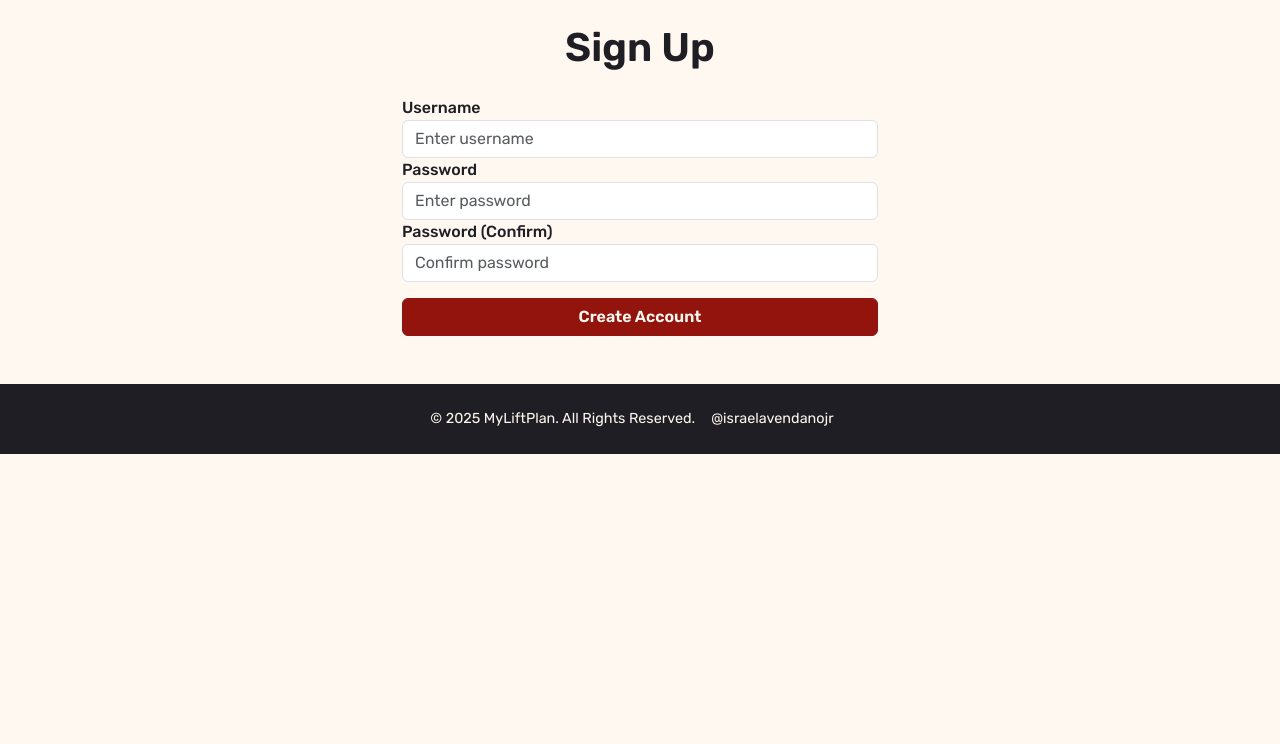
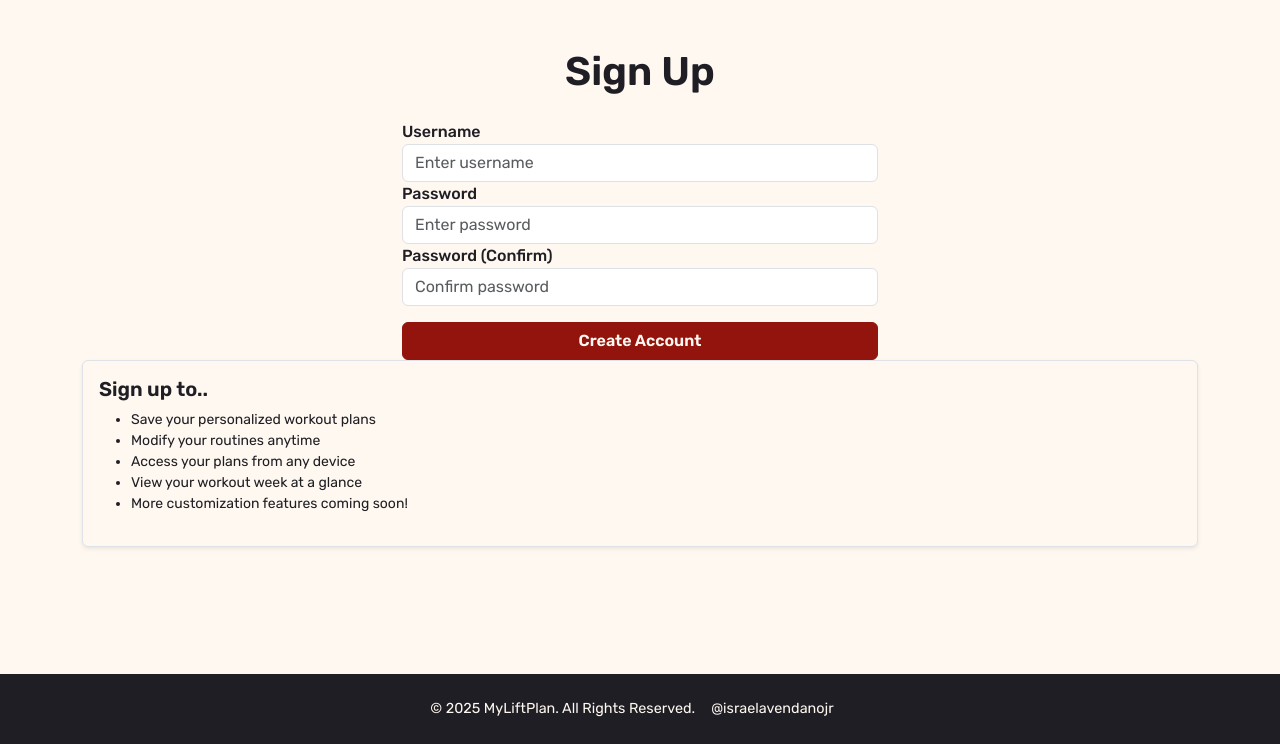
Before and after one commit to israelavendanojr/workout-generator, a Flask app: page /sign-up in a window 1280 px wide. Shown: the part 56-800 px from the top of the page. Run offline with Flask 3, Linux system fonts and the light colour scheme.

Commit message:
Sign up incentive

```diff
--- a/populate_db.py
+++ b/populate_db.py
@@ -385,7 +385,7 @@
         Exercise(name="Seated Calf Raise", role=calf_isolation, equipment="Machine", type=ExerciseType.ISOLATION),
         Exercise(name="Leg Press Calf Raise", role=calf_isolation, equipment="Machine", type=ExerciseType.ISOLATION),
         Exercise(name="Barbell Calf Raise", role=calf_isolation, equipment="Barbell", type=ExerciseType.ISOLATION),
-        Exercise(name="Dumbbell Calf Raise", role=calf_isolation, equipment="Dumbbell", type=ExerciseType.ISOLATION),
+        Exercise(name="Calf Raise", role=calf_isolation, equipment="Dumbbell", type=ExerciseType.ISOLATION),
     ]
 
     # Add all exercises to the database
--- a/website/static/styles.css
+++ b/website/static/styles.css
@@ -269,3 +269,14 @@
     font-size: 1rem;
     color: var(--bs-dark);
 }
+
+html, body {
+    height: 100%;
+    margin: 0;
+    display: flex;
+    flex-direction: column;
+  }
+
+main {
+    flex: 1; /* pushes the footer to the bottom */
+}
--- a/website/templates/base.html
+++ b/website/templates/base.html
@@ -86,12 +86,12 @@
   </div>
   {% endif %} {% endfor %} {% endif %} {% endwith %}
 
+  <main class="container my-4">
   {% block content %}
   <p>base content</p>
   {% endblock %}
+  </main>
   <script src="https://cdn.jsdelivr.net/npm/bootstrap@5.3.0/dist/js/bootstrap.bundle.min.js"></script>
-</body>
-
   <footer class="bg-dark text-light text-center py-4 mt-5">
     <div class="container">
       <div class="d-flex justify-content-center align-items-center">
@@ -100,6 +100,8 @@
       </div>
     </div>
   </footer>
+</body>
+
 
 <style>
   footer {
--- a/website/templates/sign_up.html
+++ b/website/templates/sign_up.html
@@ -18,4 +18,15 @@
     </div>
     <button type="submit" class="btn btn-primary mt-3 w-100">Create Account</button>
 </form>
+
+<div class="mb-4 p-3 bg-light border rounded shadow-sm">
+    <h5 class="text-primary">Sign up to..</h5>
+    <ul class="small">
+      <li>Save your personalized workout plans</li>
+      <li>Modify your routines anytime</li>
+      <li>Access your plans from any device</li>
+      <li>View your workout week at a glance</li>
+      <li>More customization features coming soon!</li>
+    </ul>
+  </div>
 {% endblock %}
```
Also changed, not shown: instance/database.db. Lines whose indentation alone changed are shown as unchanged.
